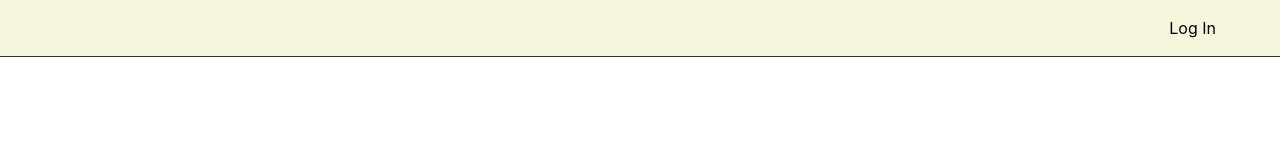
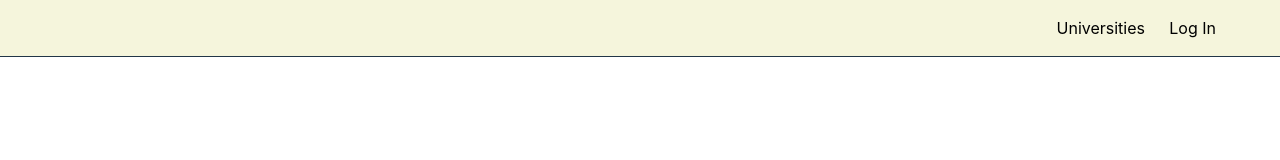
Before and after one commit to muazkhairi92/gogle, a React (Vite) app: page / in a window 1280 px wide. Shown: the top 160 px of the page. Built offline with nearby package versions, Linux system fonts and the light colour scheme.

Commit message:
edit gogle

```diff
--- a/src/Layout/UpperNav.jsx
+++ b/src/Layout/UpperNav.jsx
@@ -29,7 +29,7 @@ export const UpperNav = () => {
         {user?.roles.includes('admin') && token ?<NavLink to="/users" style={style}>Users</NavLink> : null}
         {token ?<NavLink to="/email/:id" style={style}>Email</NavLink> : null}
         {token ?<NavLink to="/userdet" style={style}>User Detail</NavLink> : null}
-        {/* <NavLink to="/universities" style={style}>Universities</NavLink> */}
+        <NavLink to="/universities" style={style}>Universities</NavLink>
         {token ? <NavLink onClick={() => signout()}>Logout</NavLink> : <NavLink to="/login" style={style}>Log In</NavLink>}
       </nav>
     );
```
